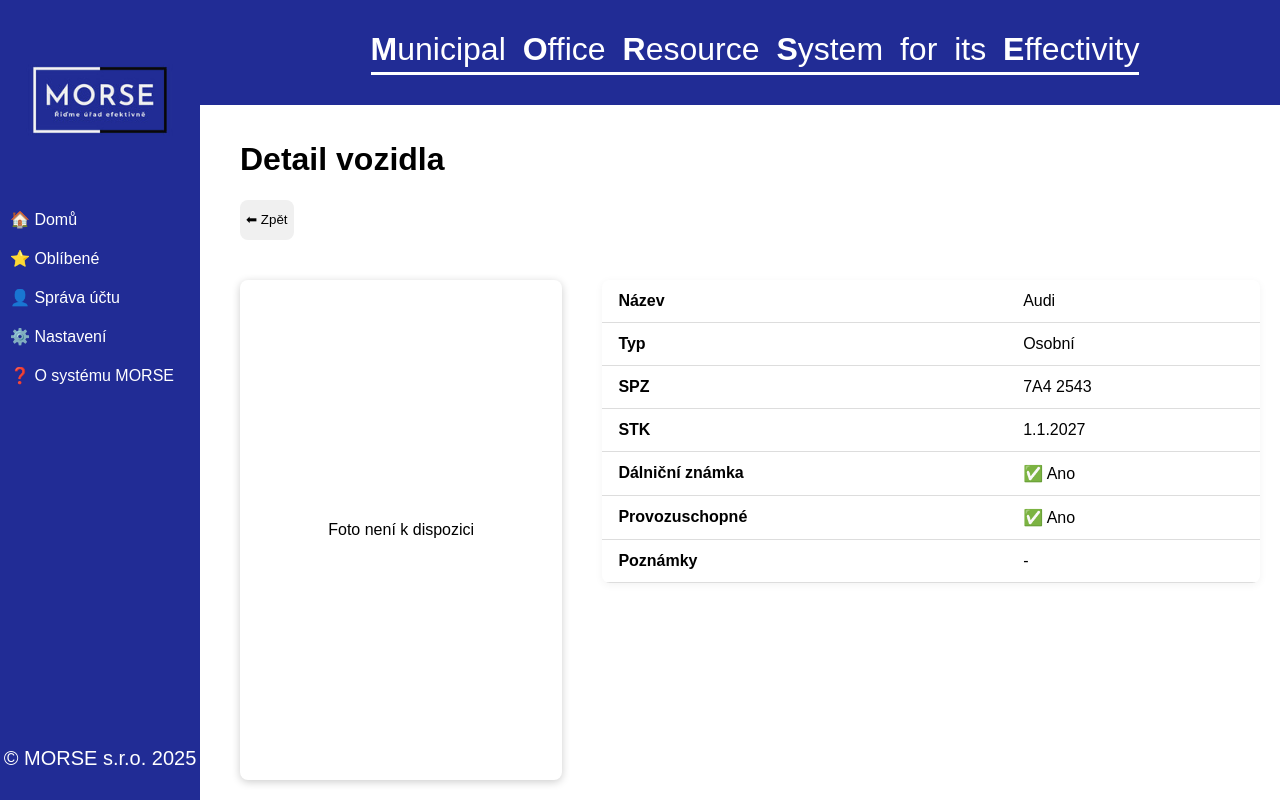
After one commit to kapr323/KamilAdmin, a Django app: page /vehicles/432/ in a window 1280 px wide. The commit adds this page. Run offline with Django 5.2, Linux system fonts and the light colour scheme; parts of the project's set-up code (start-up, migrations or seed data) failed here and were passed over.

Commit message:
Vehicles_detail HTML a nějaké styly a views.

```diff
--- a/viewer/static/css/viewer.css
+++ b/viewer/static/css/viewer.css
@@ -325,7 +325,8 @@ form {
     margin-top: 40px;
 }
 
-.table {
+.table,
+.detail-table {
     width: 100%;
     border-collapse: collapse;
     font-size: 16px;
@@ -335,20 +336,24 @@ form {
     box-shadow: 0 2px 8px rgba(0, 0, 0, 0.05);
 }
 
-.table thead {
+.table thead,
+.detail-table thead {
     background-color: #212c95;
     color: white;
 }
 
 .table th,
-.table td {
+.table td,
+.detail-table th,
+.detail-table td {
     position: relative;
     padding: 12px 16px;
     text-align: left;
     border-bottom: 1px solid #ddd;
 }
 
-.table tbody tr:hover {
+.table tbody tr:hover,
+.detail-table tbody tr:hover {
     background-color: #f0f0f0;
 }
 
@@ -404,3 +409,32 @@ form {
 .menu-wrapper.active .menu-dropdown {
     display: flex;
 }
+
+.photo-container {
+    width: 500px;
+    height: 500px;
+    border-radius: 8px;
+    overflow: hidden;
+    box-shadow: 0 2px 8px rgba(0, 0, 0, 0.2);
+    display: flex;
+    align-items: center;
+    justify-content: center;
+}
+
+.photo-container img {
+    max-width: 100%;
+    max-height: 100%;
+    object-fit: contain;
+}
+
+.detail-wrapper {
+    display: flex;
+    gap: 40px;
+    align-items: flex-start;
+    margin-top: 40px;
+}
+
+.detail-info-table {
+    flex-grow: 1;
+    max-width: 700px;
+}
--- /dev/null
+++ b/viewer/templates/vehicle_detail.html
@@ -0,0 +1,51 @@
+{% extends "base.html" %}
+
+{% block title %}MORSE{% endblock %}
+
+{% block content %}
+<h1>Detail vozidla</h1>
+<button class="back-button" onclick="history.back()">⬅ Zpět</button>
+<div class="detail-wrapper">
+<div class="photo-container">
+    {% if car.image_url %}
+        <img src="{{ car.image_url }}" alt="Foto vozidla">
+    {% else %}
+        Foto není k dispozici
+    {% endif %}
+</div>
+        <table class="detail-table detail-info-table">
+            <tbody>
+                <tr>
+                    <th>Název</th>
+                    <td>{{ car.name }}</td>
+                </tr>
+                <tr>
+                    <th>Typ</th>
+                    <td>{{ car.type }}</td>
+                </tr>
+                <tr>
+                    <th>SPZ</th>
+                    <td>{{ car.plate_number }}</td>
+                </tr>
+                <tr>
+                    <th>STK</th>
+                    <td>{{ car.technical_inspection_date }}</td>
+                </tr>
+                <tr>
+                    <th>Dálniční známka</th>
+                    <td>{% if car.highway_ticket_validity %}✅ Ano{% else %}❌ Ne{% endif %}</td>
+                </tr>
+                <tr>
+                    <th>Provozuschopné</th>
+                    <td>{% if car.is_usable %}✅ Ano{% else %}❌ Ne{% endif %}</td>
+                </tr>
+                <tr>
+                    <th>Poznámky</th>
+                    <td>{{ car.notes|default:"-" }}</td>
+                </tr>
+            </tbody>
+        </table>
+    </div>
+    </div>
+</div>
+{% endblock %}
--- a/viewer/urls.py
+++ b/viewer/urls.py
@@ -16,6 +16,6 @@ urlpatterns = [
     path('rooms/', views.rooms_table, name='rooms_table'),
     path('vehicles/', views.vehicles_table, name='vehicles_table'),
     path('internal-guidelines/', views.internal_guidelines, name='internal_guidelines'),
-    path('new/', views.submit_certificate, name='submit_certificate'),
-
+    path('new/', views.submit_certificate, name='submit_certificate'), # nechat new?
+    path('vehicles/<int:car_id>/', views.vehicle_detail, name="vehicle_detail"),
 ]
--- a/viewer/views.py
+++ b/viewer/views.py
@@ -59,10 +59,50 @@ def properties_table(request):
     return render(request, 'properties_table.html')
 
 def rooms_table(request):
+    rooms = [
+        {
+            "name": ""
+        }
+    ]
     return render(request, 'rooms_table.html')
 
+# testovací databáze pro frontend
+cars = [
+    {
+        "id": 432,
+        "name": "Audi",
+        "type": "Osobní",
+        "plate_number": "7A4 2543",
+        "technical_inspection_date": "1.1.2027",
+        "highway_ticket_validity": True,
+        "is_usable": True,
+    },
+    {
+        "id": 412,
+        "name": "Iveco",
+        "type": "Dodávka",
+        "plate_number": "7A6 5001",
+        "technical_inspection_date": "14.4.2025",
+        "highway_ticket_validity": False,
+        "is_usable": True,
+    },
+    {
+        "id": 38,
+        "name": "Ford Fiesta",
+        "type": "Osobní",
+        "plate_number": "4A4 5705",
+        "technical_inspection_date": "12.4.2025",
+        "highway_ticket_validity": True,
+        "is_usable": True,
+    }
+]
+
 def vehicles_table(request):
-    return render(request, 'vehicles_table.html')
+    return render(request, 'vehicles_table.html', {"cars": cars})
+
+def vehicle_detail(request, car_id):
+    car = next(c for c in cars if c["id"] == car_id)
+    return render(request, 'vehicle_detail.html', {"car": car})
 
 def internal_guidelines(request):
     return render(request, 'internal_guidelines.html')
```
Also changed, not shown: viewer/templates/vehicles_table.html (+11 -14 lines).
